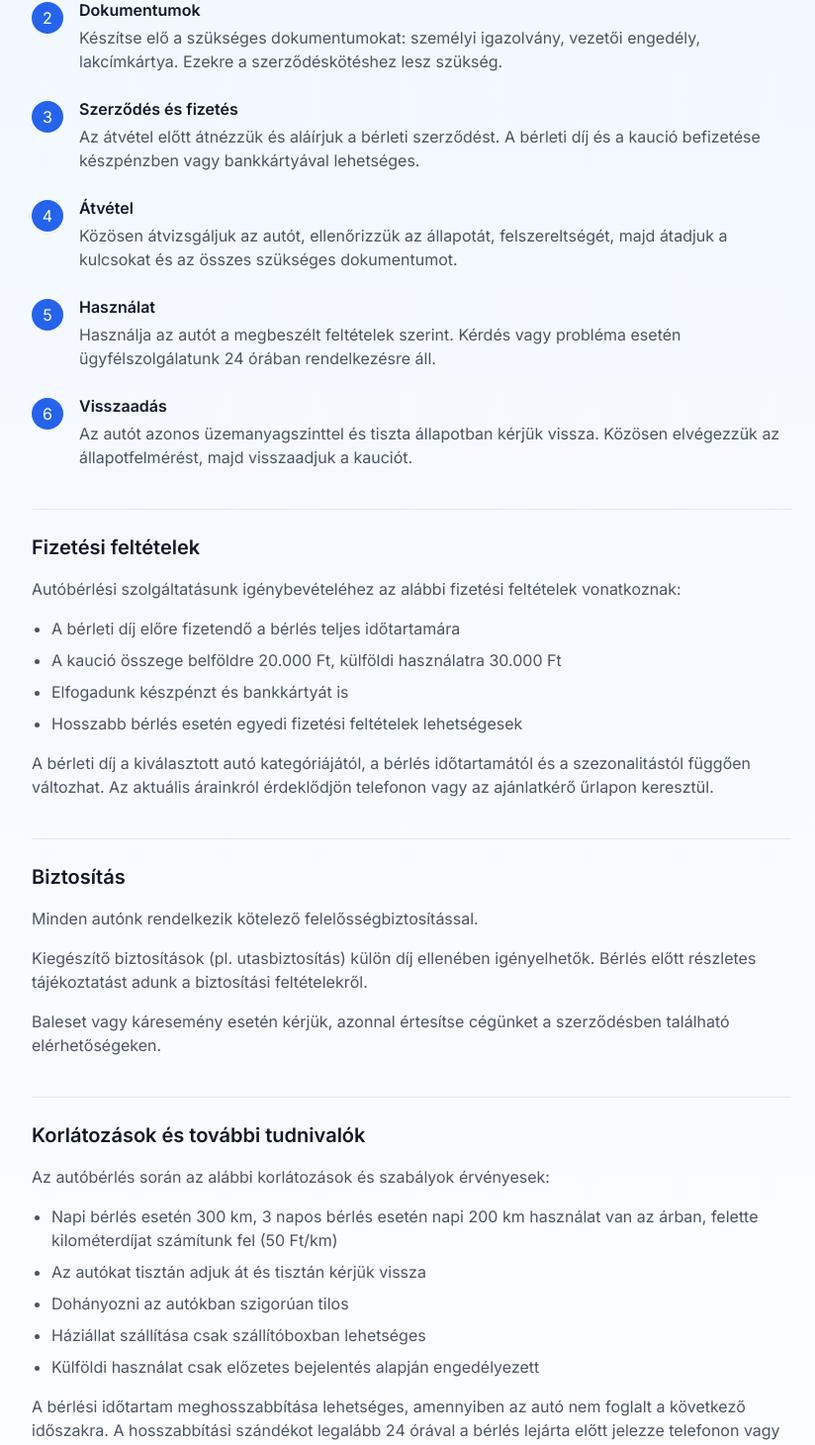
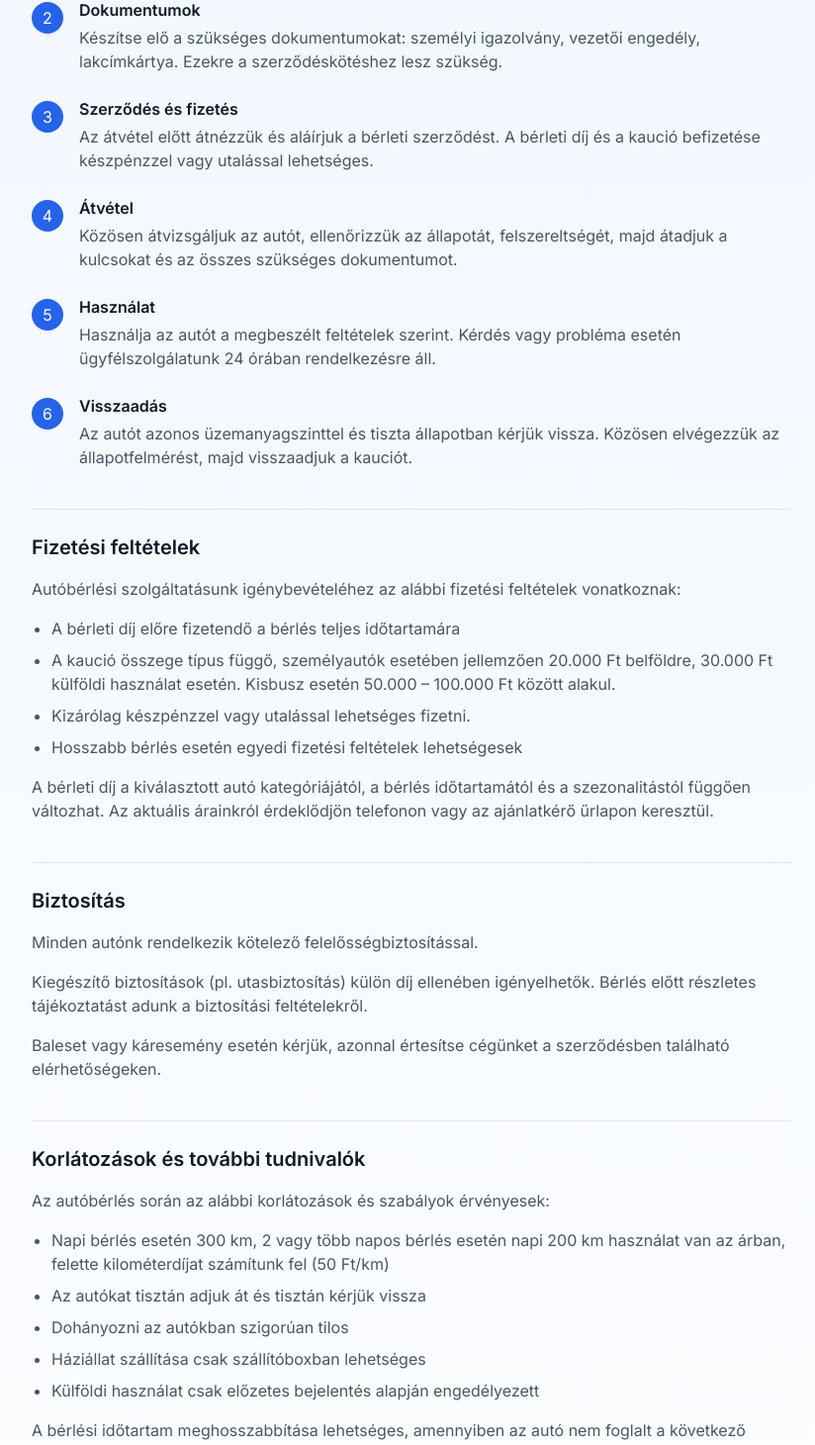
Before and after one commit to BigFlori/molnar-autoberles-landing, a Next.js app: page /berlesi-feltetelek in a window 1280 px wide. Shown: the part 640-2100 px from the top of the page at 99% size, without its empty margins (224-1048 px from the left). Built offline with nearby package versions, Linux system fonts and the light colour scheme; no server answers.

Commit message:
Corrected rental terms

```diff
--- a/components/pages/rental-terms-page.tsx
+++ b/components/pages/rental-terms-page.tsx
@@ -67,7 +67,7 @@ export default function RentalTermsPage() {
                   <div>
                     <h3 className="font-semibold text-gray-900 mb-1">Szerződés és fizetés</h3>
                     <p className="text-gray-600">
-                      Az átvétel előtt átnézzük és aláírjuk a bérleti szerződést. A bérleti díj és a kaució befizetése készpénzben vagy bankkártyával lehetséges.
+                      Az átvétel előtt átnézzük és aláírjuk a bérleti szerződést. A bérleti díj és a kaució befizetése készpénzzel vagy utalással lehetséges.
                     </p>
                   </div>
                 </div>
@@ -114,8 +114,8 @@ export default function RentalTermsPage() {
                 </p>
                 <ul className="list-disc pl-5 space-y-2">
                   <li>A bérleti díj előre fizetendő a bérlés teljes időtartamára</li>
-                  <li>A kaució összege belföldre 20.000 Ft, külföldi használatra 30.000 Ft</li>
-                  <li>Elfogadunk készpénzt és bankkártyát is</li>
+                  <li>A kaució összege típus függő, személyautók esetében jellemzően 20.000 Ft belföldre, 30.000 Ft külföldi használat esetén. Kisbusz esetén 50.000 – 100.000 Ft között alakul.</li>
+                  <li>Kizárólag készpénzzel vagy utalással lehetséges fizetni.</li>
                   <li>Hosszabb bérlés esetén egyedi fizetési feltételek lehetségesek</li>
                 </ul>
                 <p>
@@ -150,7 +150,7 @@ export default function RentalTermsPage() {
                   Az autóbérlés során az alábbi korlátozások és szabályok érvényesek:
                 </p>
                 <ul className="list-disc pl-5 space-y-2">
-                  <li>Napi bérlés esetén 300 km, 3 napos bérlés esetén napi 200 km használat van az árban, felette kilométerdíjat számítunk fel (50 Ft/km)</li>
+                  <li>Napi bérlés esetén 300 km, 2 vagy több napos bérlés esetén napi 200 km használat van az árban, felette kilométerdíjat számítunk fel (50 Ft/km)</li>
                   <li>Az autókat tisztán adjuk át és tisztán kérjük vissza</li>
                   <li>Dohányozni az autókban szigorúan tilos</li>
                   <li>Háziállat szállítása csak szállítóboxban lehetséges</li>
--- a/components/sections/faq.tsx
+++ b/components/sections/faq.tsx
@@ -16,7 +16,7 @@ const faqItems = [
     - Érvényes személyi igazolvány vagy útlevél
     - Legalább 2 éve érvényes vezetői engedély
     - Lakcímkártya
-    - A bérlés díjának és a kauciónak megfelelő fedezet (készpénz vagy bankkártya)`
+    - A bérlés díjának és a kauciónak megfelelő fedezet (készpénz vagy utalás)`
   },
   {
     question: "Mennyi a minimum bérlési idő?",
@@ -24,7 +24,7 @@ const faqItems = [
   },
   {
     question: "Mi a teendő meghibásodás vagy baleset esetén?",
-    answer: `Meghibásodás vagy baleset esetén kérjük, azonnal vegye fel velünk a kapcsolatot telefonon. 24 órás ügyfélszolgálatunk segít a probléma megoldásában. A bérleti szerződésben található biztosítási feltételek szerint járunk el. A szükséges segélyhívó számokat és eljárásrendet a kesztyűtartóban található dokumentumok tartalmazzák.`
+    answer: `Meghibásodás vagy baleset esetén kérjük, azonnal vegye fel velünk a kapcsolatot telefonon. 24 órás ügyfélszolgálatunk segít a probléma megoldásában. A bérleti szerződésben található biztosítási feltételek szerint járunk el.`
   },
   {
     question: "Lehet-e az autóval külföldre utazni?",
@@ -48,11 +48,11 @@ const faqItems = [
   },
   {
     question: "Mi történik túlfutott kilométerek esetén?",
-    answer: "A napi, valamint a 3 napos bérlési konstrukciónál meghatározott kilométer limit van érvényben. A limit felett extra kilométerdíjat számítunk fel, amelynek mértéke 50 Ft/km. Hosszabb időtartamú bérlés esetén egyedi kilométer-megállapodás is lehetséges."
+    answer: "A napi, valamint a 2 vagy több napos bérlési konstrukciónál meghatározott kilométer limit van érvényben. A limit felett extra kilométerdíjat számítunk fel, amelynek mértéke 50 Ft/km. Hosszabb időtartamú bérlés esetén egyedi kilométer-megállapodás is lehetséges."
   },
   {
     question: "Mennyibe kerül a kaució és hogyan kapom vissza?",
-    answer: "A kaució összege belföldre 20.000 Ft, külföldi használat esetén 30.000 Ft. A kauciót készpénzben vagy bankkártyával lehet letétbe helyezni. A jármű sérülésmentes visszaszolgáltatása esetén a kaució teljes összegét azonnal visszakapja. Bankkártyás fizetés esetén a visszautalás 2-3 munkanapot vesz igénybe."
+    answer: "A kaució összege típus függő, személyautók esetében jellemzően 20.000 Ft belföldre, 30.000 Ft külföldi használat esetén. Kisbusz esetén 50.000 – 100.000 Ft között alakul. A kauciót készpénzben vagy utalással lehet letétbe helyezni. A jármű sérülésmentes visszaszolgáltatása esetén a kaució teljes összegét azonnal visszakapja. Utalásos fizetés esetén a visszautalás legfeljebb 3 munkanapot vesz igénybe."
   }
 ];
 
```
